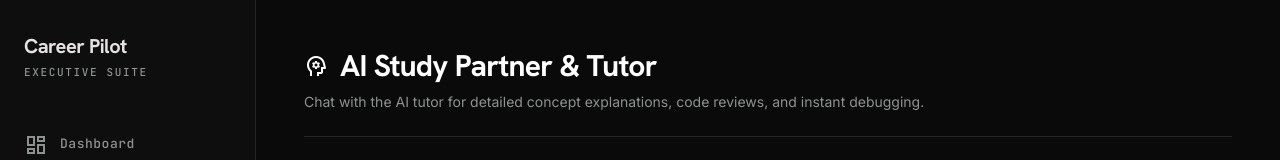
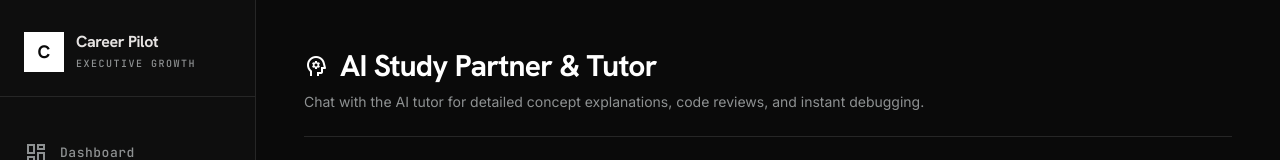
Before and after one commit to Ishantagarwala/CareerPliot, a Next.js app: page /tutor in a window 1280 px wide. Shown: the top 160 px of the page. Built offline with nearby package versions, Linux system fonts and the light colour scheme; no server answers.

Commit message:
feat: update branding visuals and typography in sidebar and navbar headers

```diff
--- a/components/layout/Navbar.tsx
+++ b/components/layout/Navbar.tsx
@@ -38,9 +38,15 @@ export default function Navbar({ showLinks = true }: { showLinks?: boolean }) {
     <>
       {/* Mobile Top Bar — hidden on desktop */}
       <header className="md:hidden flex justify-between items-center w-full px-4 h-16 bg-background border-b border-border sticky top-0 z-50 transition-colors duration-300">
-        <Link href="/">
+        <Link href="/dashboard" className="flex items-center gap-2.5">
+          <div
+            className="w-8 h-8 bg-primary flex items-center justify-center text-primary-foreground font-bold text-sm select-none shrink-0"
+            style={{ fontFamily: "'Hanken Grotesk', system-ui, sans-serif" }}
+          >
+            C
+          </div>
           <h1
-            className="text-lg font-bold text-foreground tracking-tight"
+            className="text-base font-bold text-foreground tracking-tight"
             style={{ fontFamily: "'Hanken Grotesk', system-ui, sans-serif" }}
           >
             Career Pilot
--- a/components/layout/Sidebar.tsx
+++ b/components/layout/Sidebar.tsx
@@ -48,20 +48,28 @@ export default function Sidebar({ className }: SidebarProps) {
       )}
     >
       {/* Brand Header */}
-      <div className="px-6 mb-10">
-        <Link href="/dashboard" className="block">
+      <div className="px-6 mb-8 pb-6 border-b border-sidebar-border">
+        <Link href="/dashboard" className="flex items-center gap-3">
+          <div
+            className="w-10 h-10 bg-primary flex items-center justify-center text-primary-foreground font-bold text-lg select-none shrink-0"
+            style={{ fontFamily: "'Hanken Grotesk', system-ui, sans-serif" }}
+          >
+            C
+          </div>
+          <div>
             <h1
-            className="text-xl font-bold text-foreground tracking-tight"
+              className="text-base font-bold text-foreground tracking-tight leading-none"
               style={{ fontFamily: "'Hanken Grotesk', system-ui, sans-serif" }}
             >
               Career Pilot
             </h1>
             <p
-            className="text-[11px] text-muted-foreground mt-1 uppercase tracking-[0.15em] font-medium"
+              className="text-[10px] text-muted-foreground uppercase tracking-[0.15em] font-medium mt-1.5"
               style={{ fontFamily: "'JetBrains Mono', monospace" }}
             >
-            Executive Suite
+              Executive Growth
             </p>
+          </div>
         </Link>
       </div>
 
```
Lines whose indentation alone changed are shown as unchanged.
